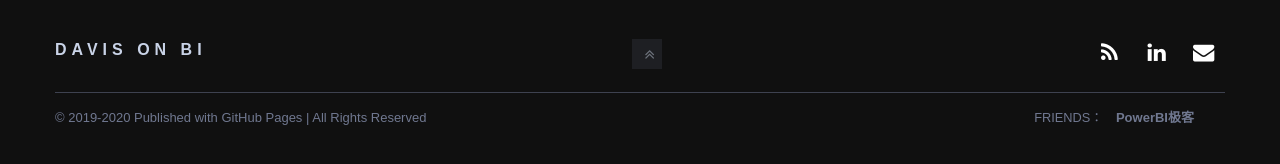
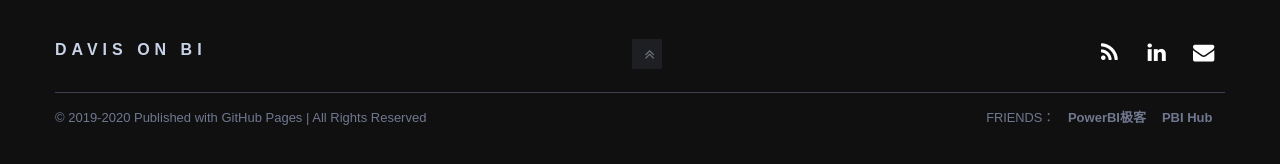
Before and after one commit to D-BI-TECH/D-BI-TECH.github.io, a Jekyll site: the page built from index.html, in a window 1280 px wide and 900 px high, scrolled down 2427 px. Shown: the part 718-882 px from the top of the window. Built offline with Jekyll 4.4.1, drawn with Linux system fonts in a browser that asks for light colours; nearby versions of some CDN libraries; the list of posts is cut into pages by our own code; comment, search, counter and statistics services are not loaded.

Commit message:
Add files via upload

```diff
--- a/_includes/footer.html
+++ b/_includes/footer.html
@@ -1,3 +1,6 @@
+
+
+
 
 <footer class="footer">
     <div class="container">
@@ -48,8 +51,8 @@
                   <ul class="list-reset">
                     <li>&ensp;&ensp;&ensp;&ensp;&ensp;&ensp;&ensp;&ensp;&ensp;&ensp;&ensp;&ensp;&ensp;&ensp;&ensp;&ensp;&ensp;&ensp;&ensp;&ensp;&ensp;&ensp;&ensp;&ensp;
                           &ensp;&ensp;&ensp;&ensp;&ensp;&ensp;&ensp;&ensp;&ensp;&ensp;&ensp;&ensp;&ensp;&ensp;&ensp;&ensp;&ensp;&ensp;&ensp;&ensp;&ensp;&ensp;&ensp;&ensp;
-                        &ensp;&ensp;&ensp;&ensp;&ensp;&ensp;&ensp;&ensp;&ensp;&ensp;&ensp;&ensp;&ensp;&ensp;&ensp;&ensp;&ensp;&ensp;
-                      <small>&ensp;FRIENDS：&ensp;&ensp;</small><a href="https://www.powerbigeek.com/">PowerBI极客</a>
+                          &ensp;&ensp;&ensp;&ensp;&ensp;&ensp;&ensp;&ensp;&ensp;&ensp;&ensp;&ensp;
+                        <small>&ensp;FRIENDS：&ensp;&ensp;</small><a href="https://www.powerbigeek.com/">PowerBI极客</a>&ensp;&ensp;<a href="https://pbihub.cn/">PBI Hub</a>
                   </ul>
               </div>
           </div>
```
Lines whose indentation alone changed are shown as unchanged.
